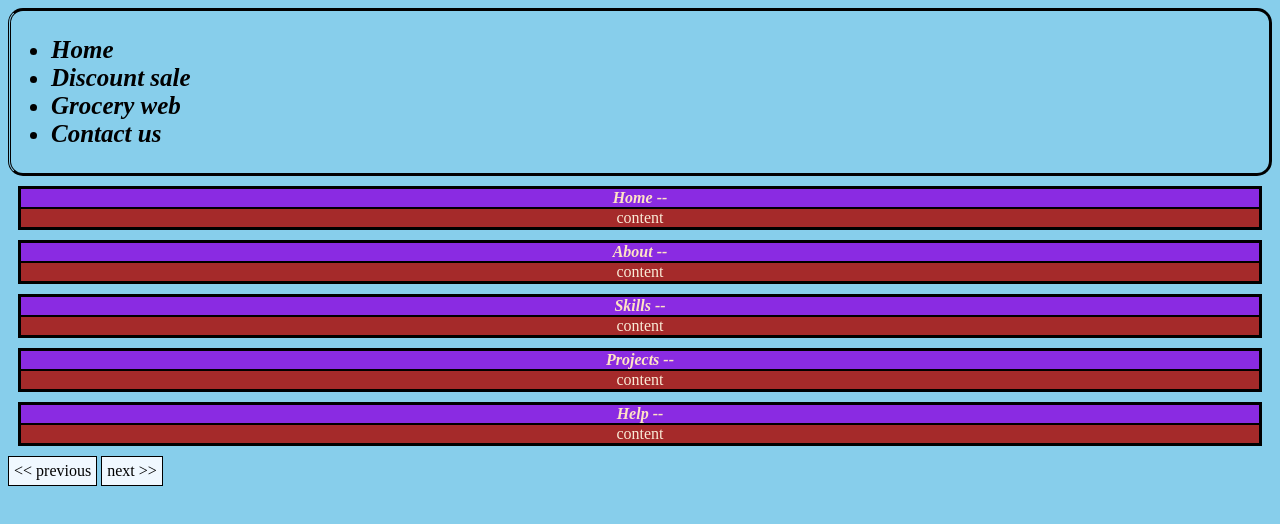
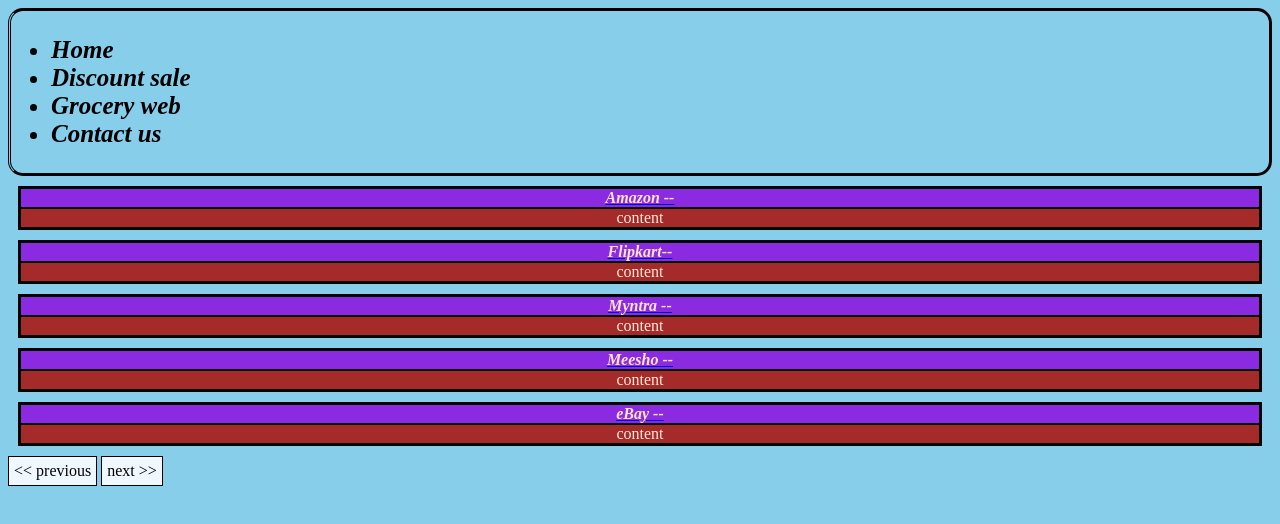
Before and after one commit to JayavelAnandh/Day-2-Html-Css, a plain HTML site: page Index.html in a window 1280 px wide. Drawn offline with Linux system fonts and the light colour scheme.

Commit message:
Added links via anchor tags

```diff
--- a/Index.html
+++ b/Index.html
@@ -22,23 +22,23 @@
     </div>
 <main>
     <section>
-        <div id="Home" class="ids">Home --</div>
+        <a href="https://www.amazon.in/" target="_blank"><div id="Home" class="ids">Amazon --</div></a>
         <div class="Con">content</div>
     </section>
     <section>
-        <div id="About" class="ids">About --</div>
+        <a href="https://www.flipkart.com/" target="_blank"><div id="About" class="ids">Flipkart--</div></a>
         <div class="Con">content</div>
     </section>
     <section>
-        <div id="Skills" class="ids">Skills --</div>
+        <a href="https://www.myntra.com/" target="_blank"><div id="Skills" class="ids">Myntra --</div></a>
         <div class="Con">content</div>
     </section>
     <section>
-        <div id="Projects" class="ids">Projects --</div>
+        <a href="https://www.meesho.com/" target="_blank"><div id="Projects" class="ids">Meesho --</div></a>
         <div class="Con">content</div>
     </section>
     <section>
-        <div id="Help" class="ids">Help --</div>
+        <a href="https://www.ebay.com/" target="_blank"><div id="Help" class="ids">eBay --</div></a>
         <div class="Con">content</div>
     </section>
 </main>
```
